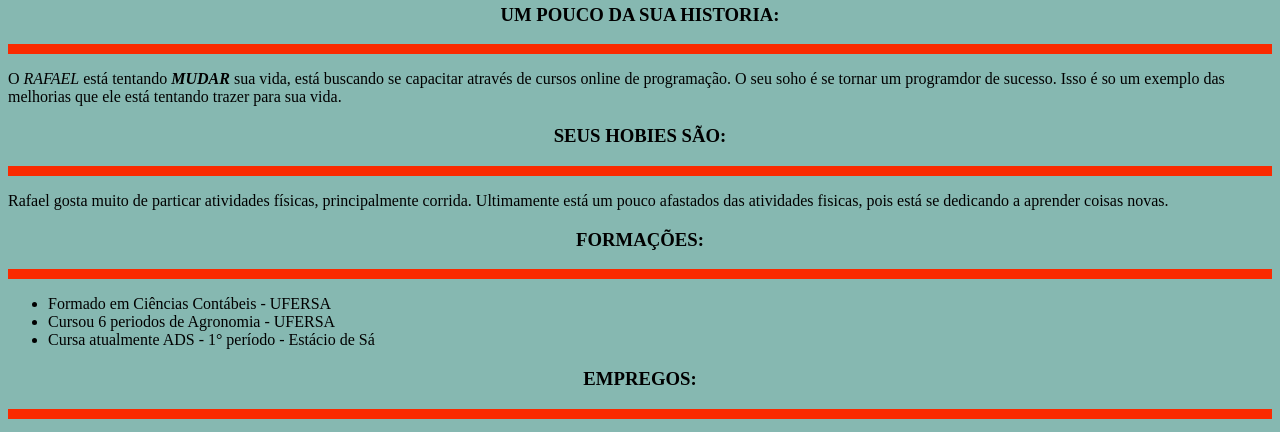
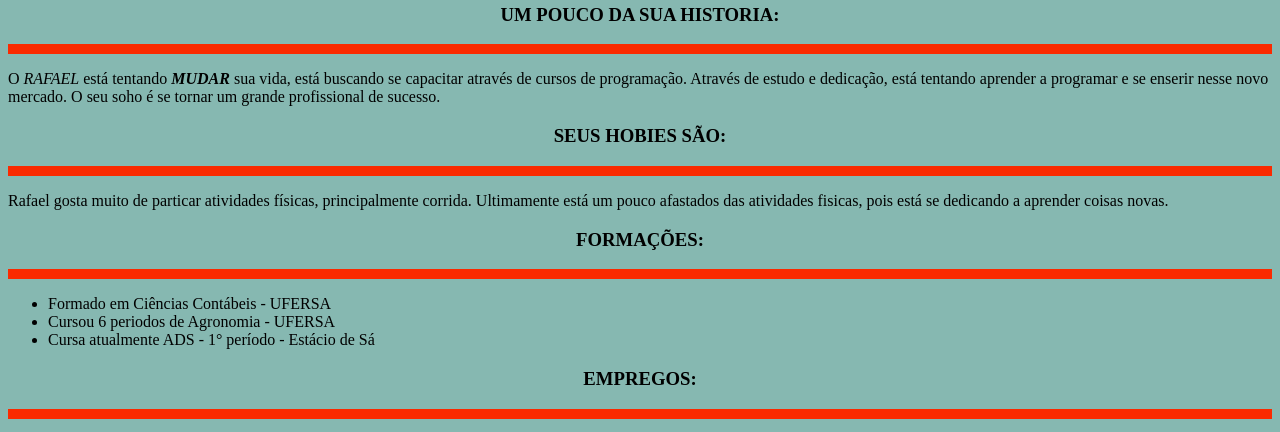
Before and after one commit to RafaelCavalcante2468/biografia, a plain HTML site: page index.html in a window 1280 px wide. Shown: the part 359-791 px from the top of the page. Drawn offline with Linux system fonts and the light colour scheme.

Commit message:
Update index.html

```diff
--- a/index.html
+++ b/index.html
@@ -18,8 +18,8 @@
 
   </CENter>
 
-  <P>    O <em>RAFAEL</em> está tentando <strong><em>MUDAR</em></strong> sua vida,  está buscando se capacitar através de cursos online de programação.
-     O seu soho é se tornar um programdor de sucesso. Isso é so um exemplo das melhorias que ele está tentando trazer para sua vida.</P>
+  <P>O <em>RAFAEL</em> está tentando <strong><em>MUDAR</em></strong> sua vida,  está buscando se capacitar através de cursos de programação.
+      Através de estudo e dedicação, está tentando aprender a programar e se enserir nesse novo mercado. O seu soho é se tornar um grande profissional de sucesso.</P>
 
      <center><h3>SEUS HOBIES SÃO:</h3></center>
 
```
